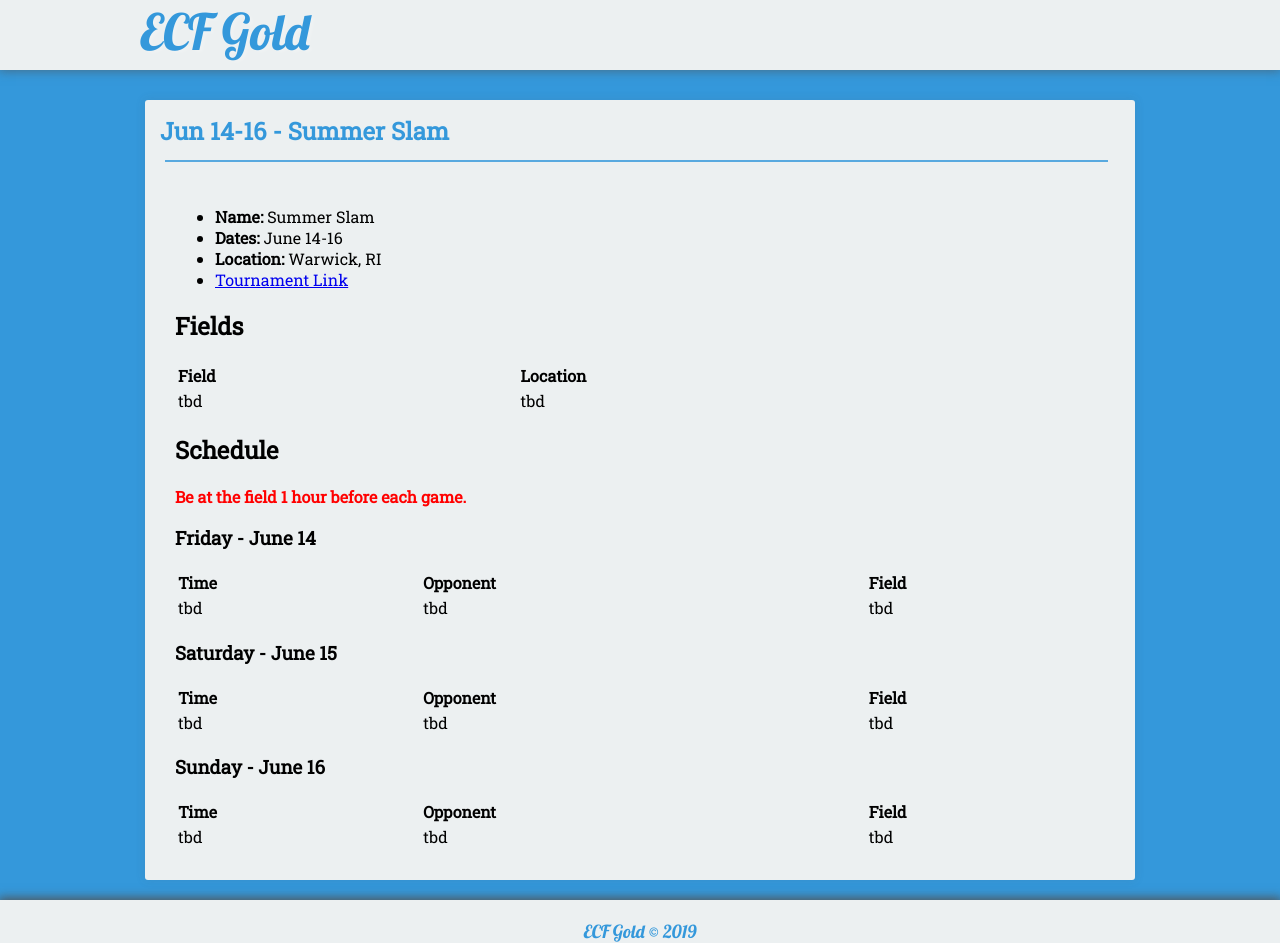
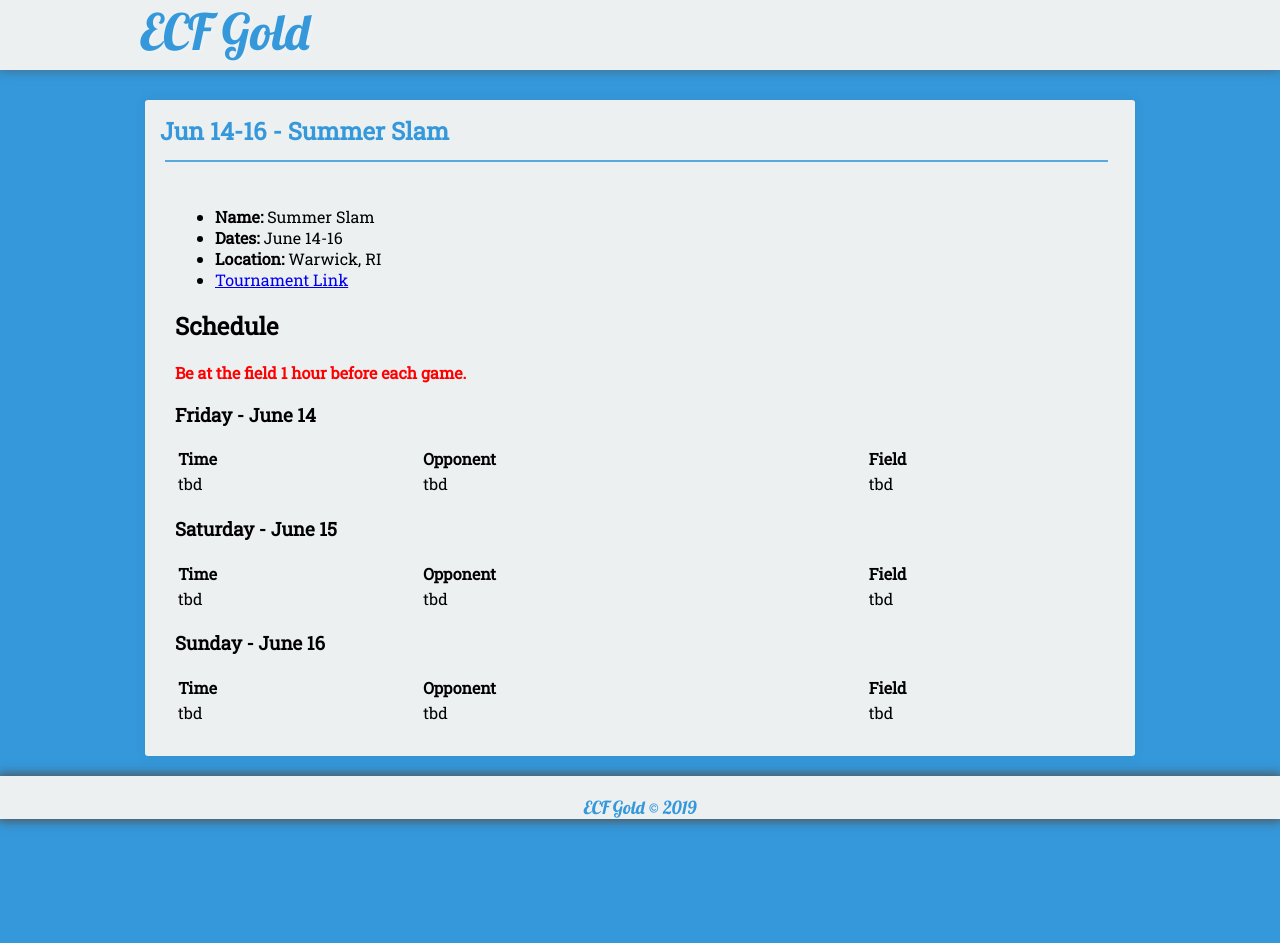
Before and after one commit to seanmerrow/ecf, a Jekyll site: the page built from _posts/2019-08-15-Jun-14.md, in a window 1280 px wide. Built offline with Jekyll 4.4.1, drawn with Linux system fonts in a browser that asks for light colours; nearby versions of some CDN libraries; after the commit the page ends 900 px from its top, so only the background shows below that.

Commit message:
Update 2019-08-15-Jun-14.md

```diff
--- a/_posts/2019-08-15-Jun-14.md
+++ b/_posts/2019-08-15-Jun-14.md
@@ -12,12 +12,6 @@ category:
 * **Dates:** June 14-16
 * **Location:** Warwick, RI
 * [Tournament Link](http://www.asanewengland.com/TournamentDetails.aspx?TournamentKey=5016)
-
-## Fields
-
-|Field |Location  |
-|:-----|:-----|
-|tbd    |tbd     |
 
 ## Schedule
 **<span style="color:red">Be at the field 1 hour before each game.</span>**
```
